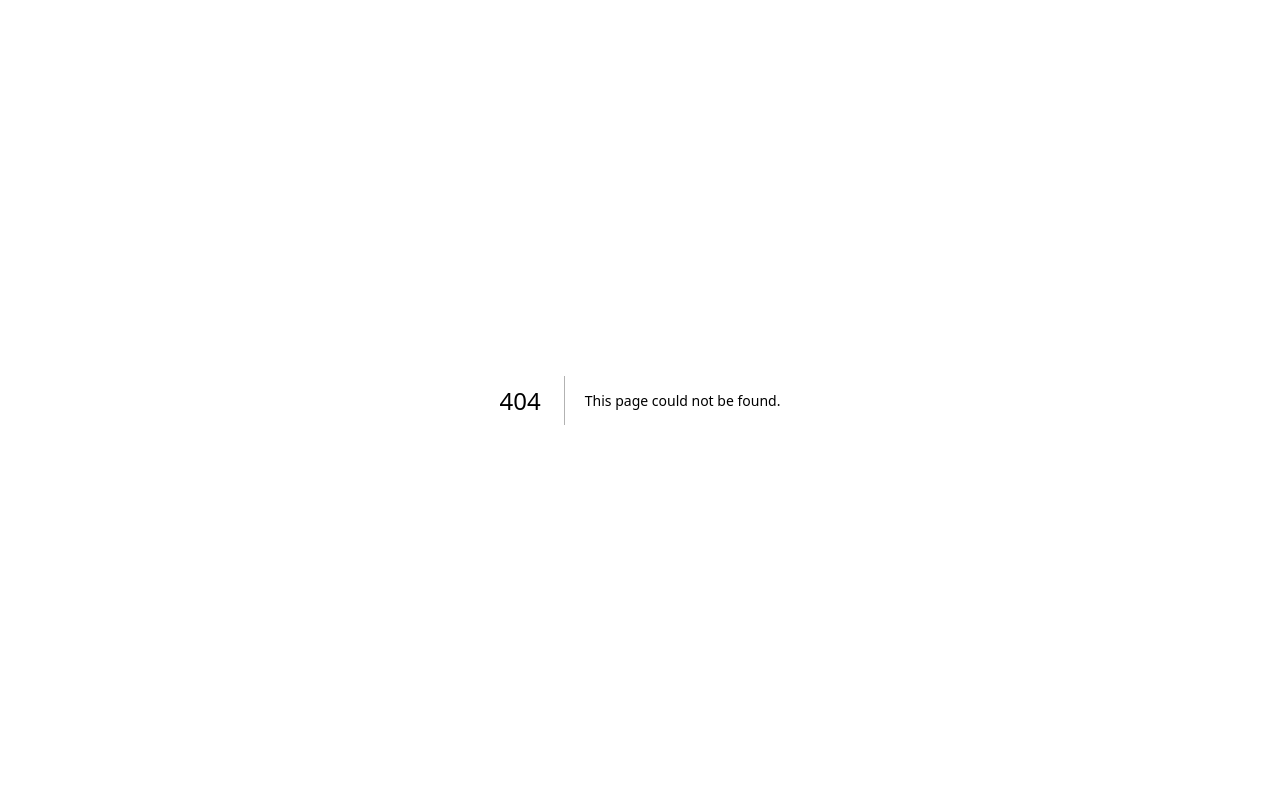
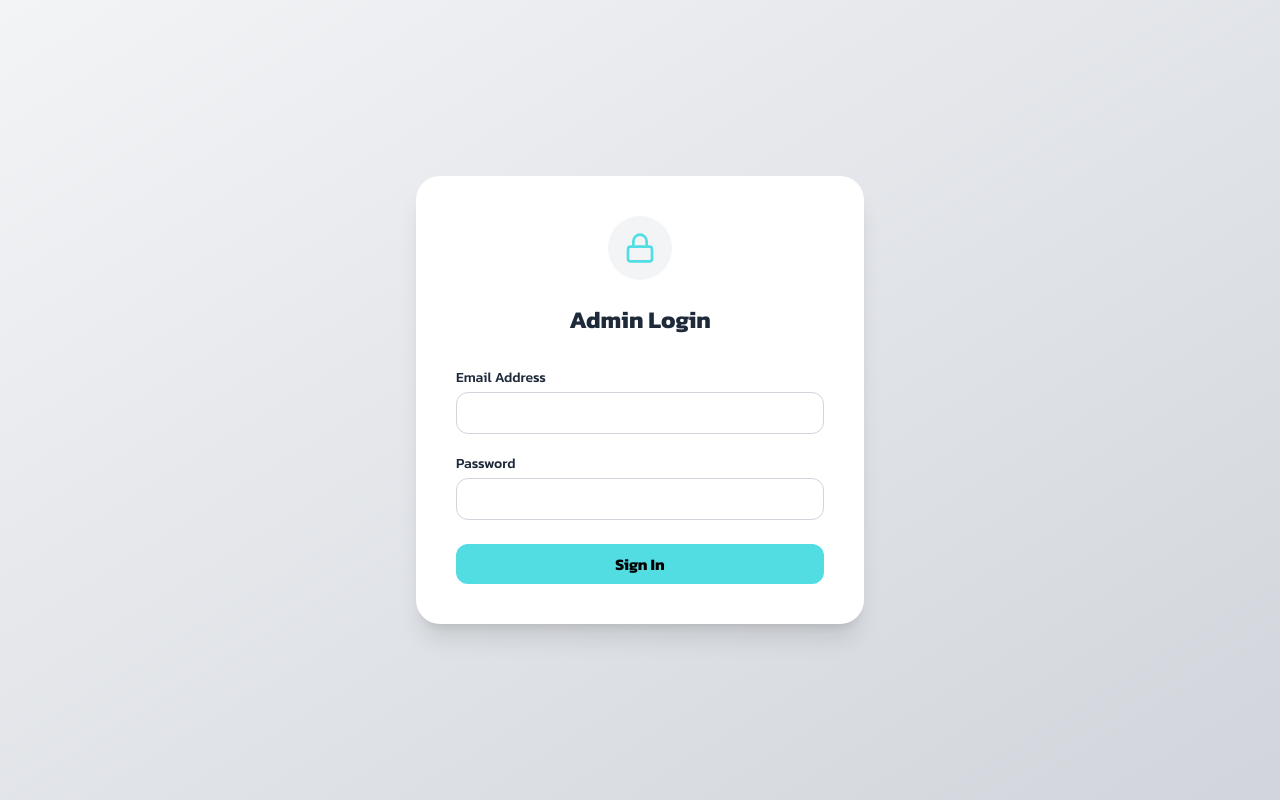
Before and after one commit to Rakibjrb/personal-portfolio-frontend, a Next.js app: page /admin/login in a window 1280 px wide. Before the commit this address had no page. Built offline with nearby package versions, Linux system fonts and the light colour scheme.

Commit message:
add admin login page and desgined a login form

```diff
--- a/package.json
+++ b/package.json
@@ -16,8 +16,9 @@
     "class-variance-authority": "^0.7.1",
     "clsx": "^2.1.1",
     "embla-carousel-react": "^8.5.2",
-    "lucide-react": "^0.482.0",
+    "lucide-react": "^0.488.0",
     "next": "15.2.2",
+    "next-auth": "^4.24.11",
     "react": "^19.0.0",
     "react-dom": "^19.0.0",
     "react-hook-form": "^7.54.2",
--- /dev/null
+++ b/src/app/admin/login/page.tsx
@@ -0,0 +1,67 @@
+"use client";
+
+import React, { useState } from "react";
+import { Lock } from "lucide-react"; // Make sure you have lucide-react installed
+
+const AdminLoginForm: React.FC = () => {
+  const [email, setEmail] = useState("");
+  const [password, setPassword] = useState("");
+
+  const handleSubmit = (e: React.FormEvent) => {
+    e.preventDefault();
+    console.log({ email, password });
+  };
+
+  return (
+    <div className="flex items-center justify-center min-h-screen bg-gradient-to-br from-gray-100 to-gray-300">
+      <form
+        onSubmit={handleSubmit}
+        className="bg-white p-10 rounded-3xl shadow-xl w-full max-w-md text-gray-800"
+      >
+        <div className="flex justify-center mb-6">
+          <div className="bg-gray-100 p-4 rounded-full">
+            <Lock className="text-color-secondery" size={32} />
+          </div>
+        </div>
+        <h2 className="text-2xl font-semibold text-center mb-8">Admin Login</h2>
+
+        <div className="mb-5">
+          <label htmlFor="email" className="block text-sm font-medium mb-1">
+            Email Address
+          </label>
+          <input
+            id="email"
+            type="email"
+            value={email}
+            onChange={(e) => setEmail(e.target.value)}
+            required
+            className="w-full px-4 py-2 rounded-xl border border-gray-300 focus:ring-2 focus:ring-[#52dde2] focus:outline-none"
+          />
+        </div>
+
+        <div className="mb-6">
+          <label htmlFor="password" className="block text-sm font-medium mb-1">
+            Password
+          </label>
+          <input
+            id="password"
+            type="password"
+            value={password}
+            onChange={(e) => setPassword(e.target.value)}
+            required
+            className="w-full px-4 py-2 rounded-xl border border-gray-300 focus:ring-2 focus:ring-[#52dde2] focus:outline-none"
+          />
+        </div>
+
+        <button
+          type="submit"
+          className="w-full bg-[#52dde2] text-black font-semibold py-2 rounded-xl hover:bg-[#7ccfd3] hover:cursor-pointer transition duration-300"
+        >
+          Sign In
+        </button>
+      </form>
+    </div>
+  );
+};
+
+export default AdminLoginForm;
--- a/src/app/custom.css
+++ b/src/app/custom.css
@@ -1,8 +1,12 @@
 /* custom css */
 .banner {
-  background: linear-gradient(#ffffff5c, #0000002b);
+  background: linear-gradient(#ffffff, #0000000c);
 }
 
 .text-color-primary {
   color: #525252;
 }
+
+.text-color-secondery {
+  color: #52dde2;
+}
--- a/src/components/ui/home/Banner.tsx
+++ b/src/components/ui/home/Banner.tsx
@@ -11,6 +11,7 @@ export default function Banner() {
         <h1 className="text-5xl md:text-7xl my-0">Rakibul Hasan</h1>
         <h2 className="text-xl md:text-3xl mt-3 mb-5">
           {"I'm"} a{" "}
+          <span className="text-color-secondery">
             <TypeAnimation
               sequence={["Web Developer", 2000, "Front End Developer", 2000]}
               wrapper="span"
@@ -18,6 +19,7 @@ export default function Banner() {
               style={{ fontSize: "26px", display: "inline-block" }}
               repeat={Infinity}
             />
+          </span>
         </h2>
         <div className="flex gap-4">
           <Link href={""}>
--- a/src/components/ui/overview/Card.tsx
+++ b/src/components/ui/overview/Card.tsx
@@ -9,7 +9,11 @@ export default function Card({
 }) {
   return (
     <div className="rounded-lg py-10 px-6 flex flex-col justify-center items-center gap-4 bg-white shadow-2xl">
-      <h1 className={`text-3xl md:text-4xl font-bold text-center`}>{total}+</h1>
+      <h1
+        className={`text-3xl md:text-4xl font-bold text-center text-color-secondery`}
+      >
+        {total}+
+      </h1>
       <h2 className={`text-2xl text-center`}>{title}</h2>
     </div>
   );
```
Also changed, not shown: 1 other file (tests, documents, lock files or other folders). Lines whose indentation alone changed are shown as unchanged.
